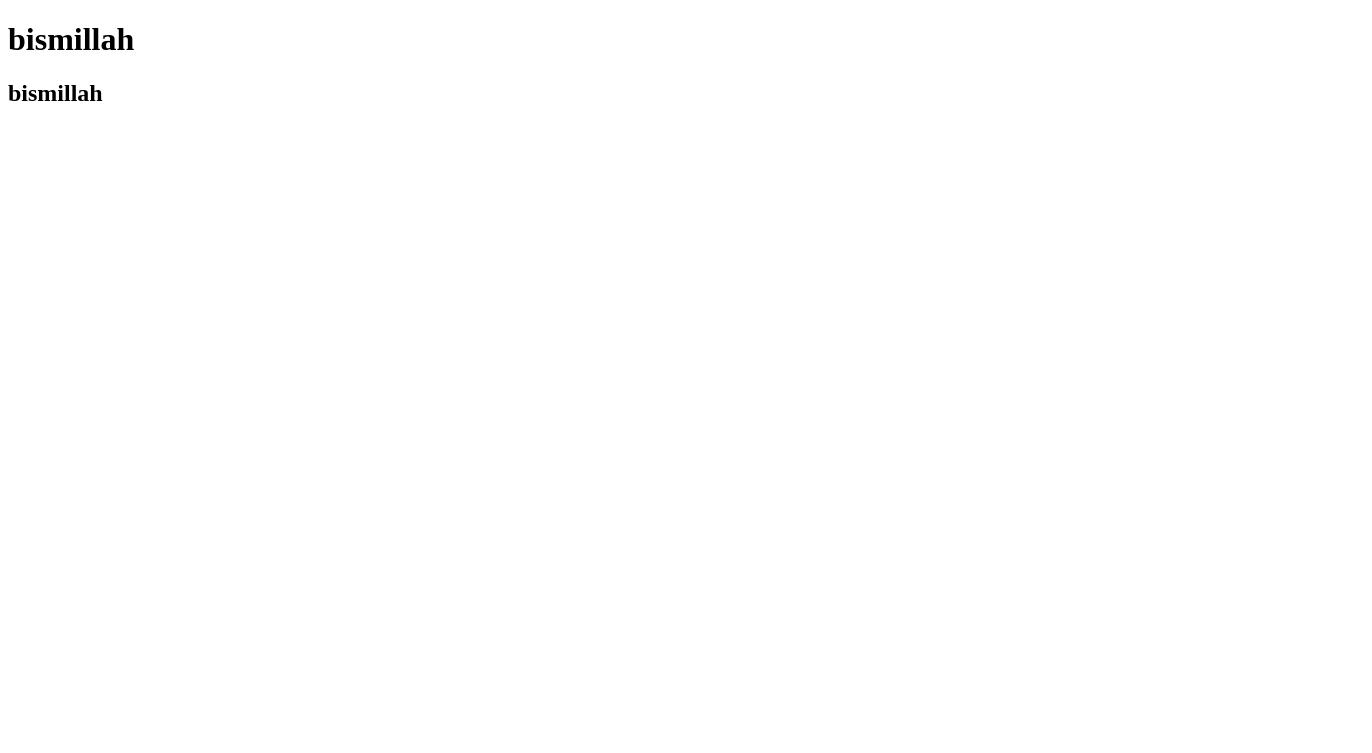
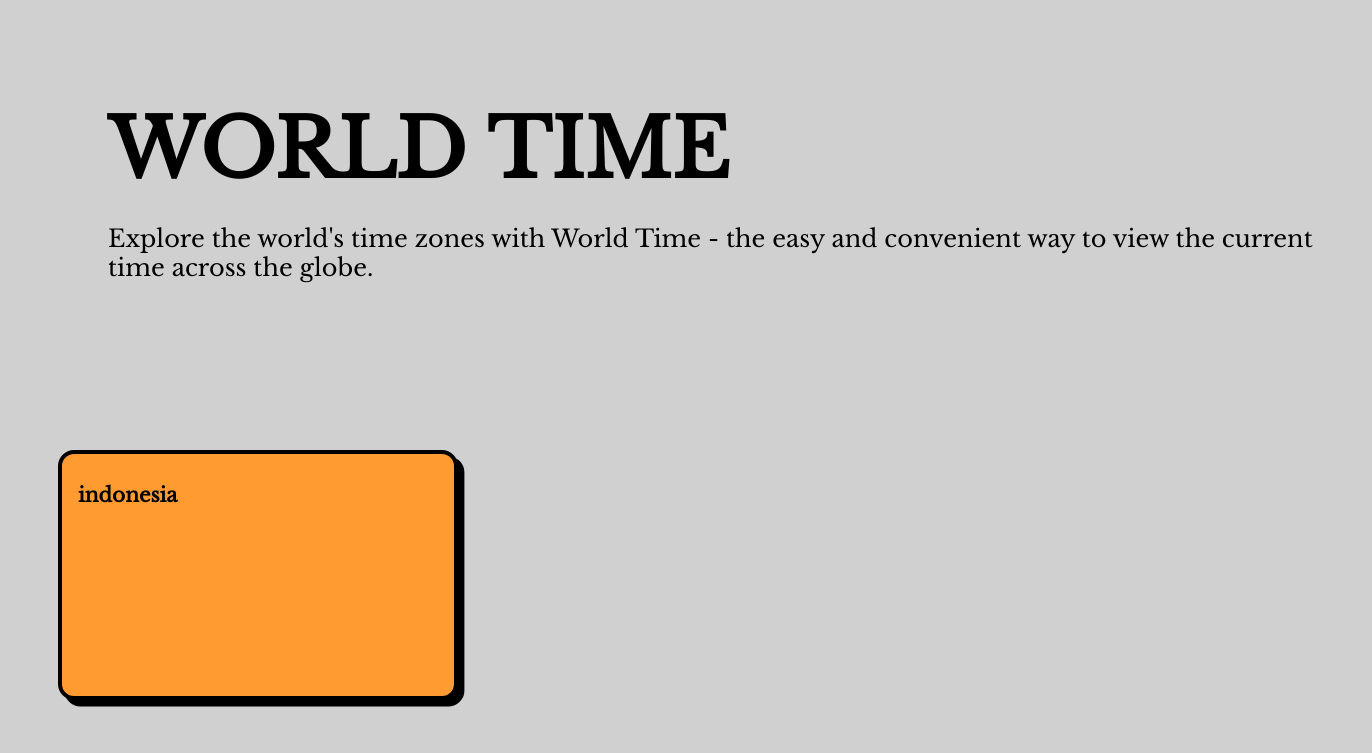
Before and after one commit to luquilo/global-clock, a website built with webpack: page index.html in a window 1280 px wide. Shown: the whole page, 1372 px wide, since content can reach past the window. Built offline with nearby package versions, Linux system fonts and the light colour scheme.

Commit message:
mulai membuat ui

```diff
--- a/index.html
+++ b/index.html
@@ -1,14 +1,23 @@
 <!DOCTYPE html>
 <html lang="en">
-<head>
-    <meta charset="UTF-8">
-    <meta http-equiv="X-UA-Compatible" content="IE=edge">
-    <meta name="viewport" content="width=device-width, initial-scale=1.0">
+  <head>
+    <meta charset="UTF-8" />
+    <meta http-equiv="X-UA-Compatible" content="IE=edge" />
+    <meta name="viewport" content="width=device-width, initial-scale=1.0" />
     <title>Document</title>
-</head>
-<body>
-    <h1>bismillah</h1>
-    <h2>bismillah</h2>
+    <link rel="stylesheet" href="style.css" />
+  </head>
+  <body>
+    <header>
+        <h1>WORLD TIME</h1>
+        <p>Explore the world's time zones with World Time - the easy and convenient way to view the current time across the globe.</p>
+    </header>
+    <main>
+      <div class="clock__card">
+        <h1>indonesia</h1>
+      </div>
+    </main>
+
     <script src="./dist/bundle.js"></script>
-</body>
+  </body>
 </html>
--- a/package.json
+++ b/package.json
@@ -9,10 +9,10 @@
   "author": "",
   "license": "ISC",
   "devDependencies": {
+    "date-fns": "^2.29.3",
     "file-loader": "^6.2.0",
     "terser-webpack-plugin": "^5.3.7",
     "webpack": "^5.77.0",
-    "webpack-cli": "^5.0.1",
-    "webpack-dev-server": "^4.13.2"
+    "webpack-cli": "^5.0.1"
   }
 }
--- a/src/loader.js
+++ b/src/loader.js
@@ -1,4 +1,6 @@
 import indonesianFlag from '../flags/germany.jpg'
+
+
 
 console.log('testtt')
 console.log('width')
--- /dev/null
+++ b/style.css
@@ -0,0 +1,45 @@
+@import url('https://fonts.googleapis.com/css2?family=Libre+Baskerville&display=swap');
+
+* {
+    box-sizing: border-box;
+    font-family: 'Libre Baskerville', serif;
+}
+
+body{
+    background: #d0d0d0;
+}
+
+header{
+    width: 100%;
+    height:300px;
+    margin-left: 100px;
+}
+
+header > h1 {
+    font-size: 5em;
+    margin-bottom: 0;
+    margin-top: 100px;
+}
+
+header > p {
+    font-size: 1.5em;
+}
+
+main{
+    padding:50px
+}
+
+.clock__card {
+  width: 400px;
+  height: 250px;
+  background: #ff9b30;
+  padding: 1rem;
+  border-radius: 1rem;
+  border: 0.5vmin solid #000;
+  box-shadow: 0.4rem 0.4rem #000;
+  overflow: hidden;
+}
+
+.clock__card > h1 {
+    font-size: 20px;
+}
```
Also changed, not shown: 1 other file.
